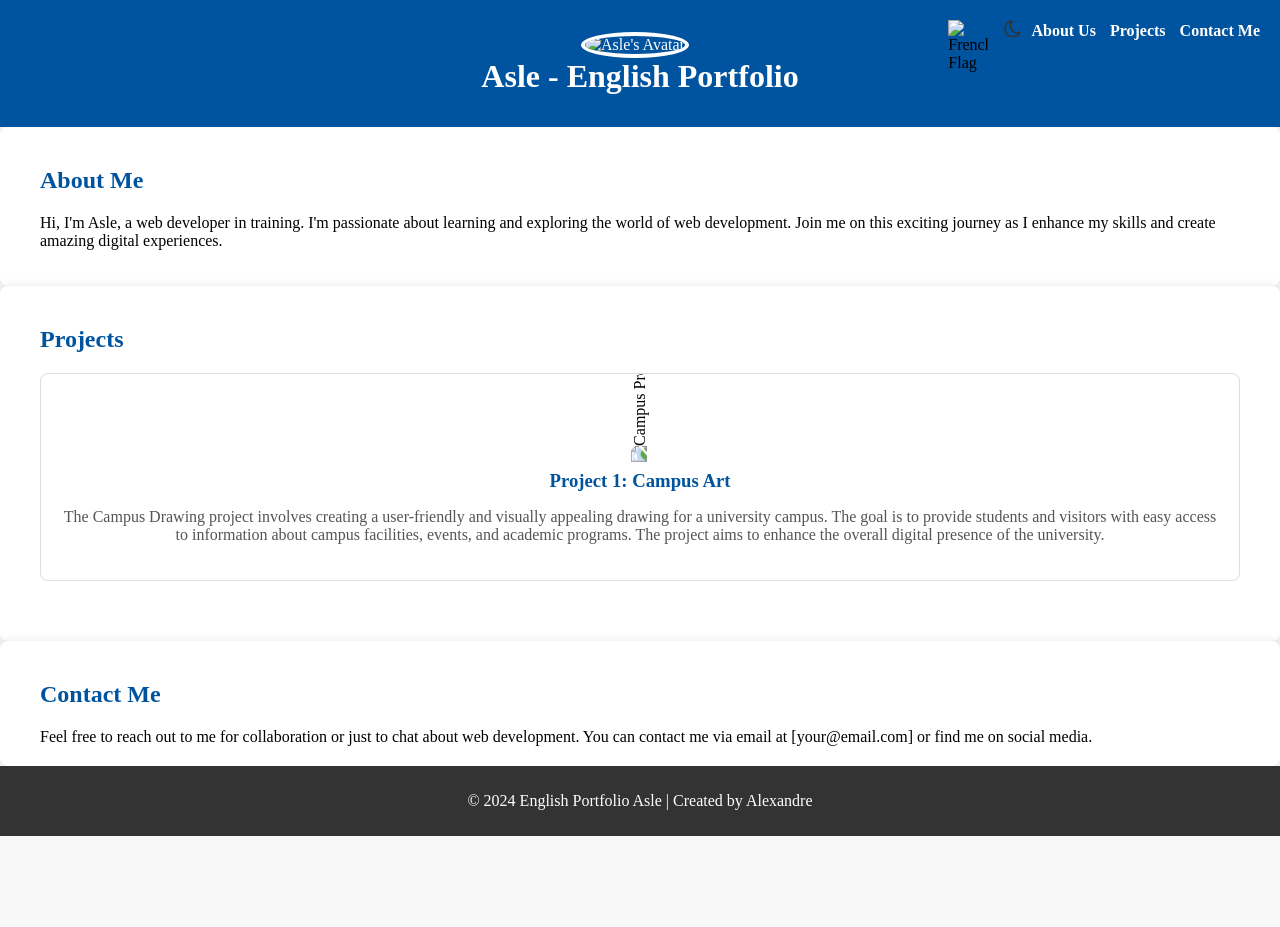
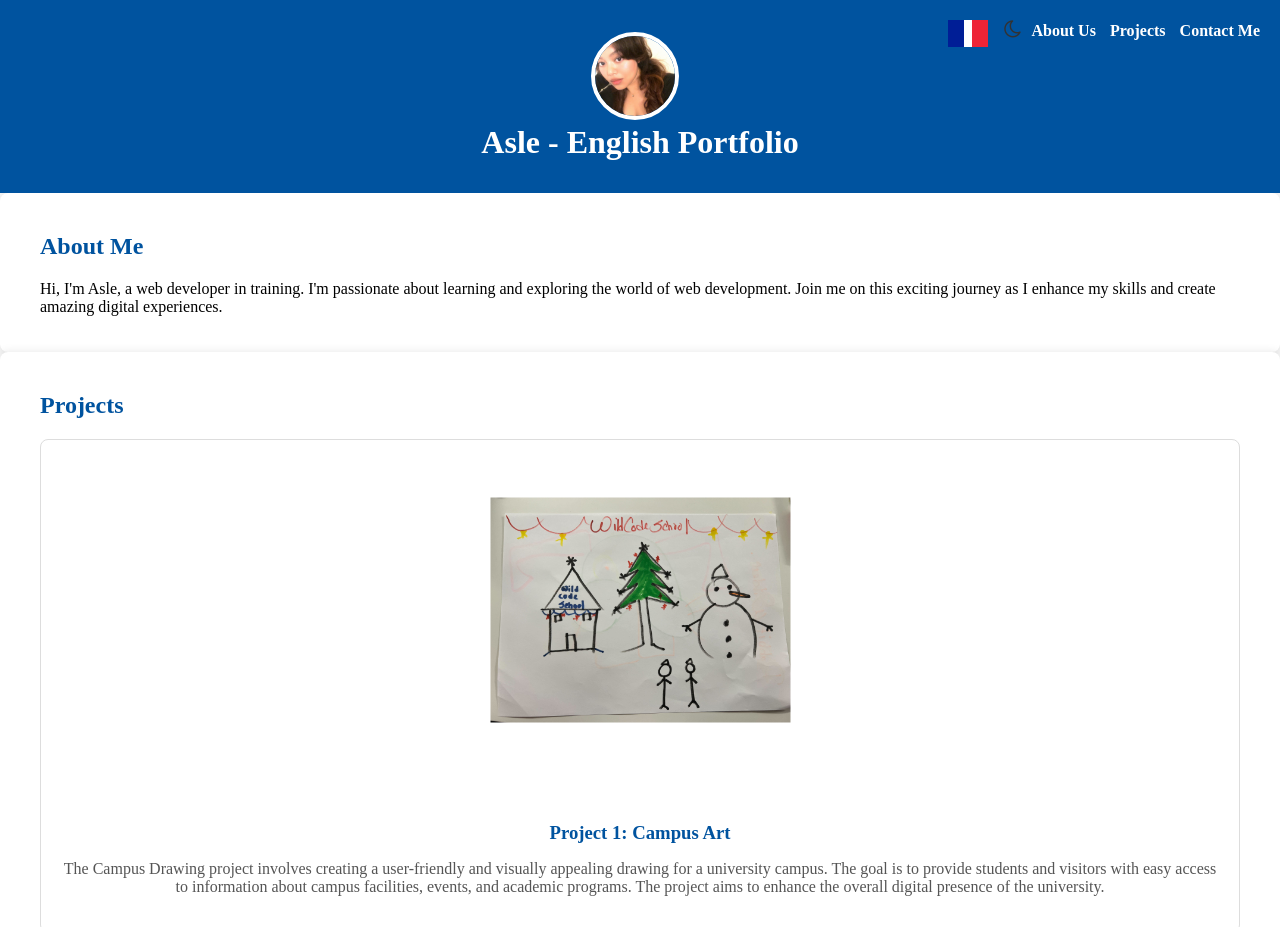
Before and after one commit to Alexandre78R/christmas-portfolio, a plain HTML site: page index.html in a window 1280 px wide. Shown: the top 927 px of the page. Before the commit the page ends 836 px from the top, so only its background shows below. Drawn offline with Linux system fonts and the light colour scheme.

Commit message:
correctif import image htm

```diff
--- a/index.html
+++ b/index.html
@@ -12,7 +12,7 @@
     <header id="about">
         <div class="container">
             <div class="avatar-and-flag">
-                <img src="asle.png" alt="Asle's Avatar" class="avatar">
+                <img src="./image/asle.png" alt="Asle's Avatar" class="avatar">
             </div>
             <h1 class="translateable" lang="en" id="headerText">English Theme Portfolio</h1>
         </div>
@@ -30,7 +30,7 @@
         <div class="container">
             <h2 class="translateable" lang="en" id="project1">Projects</h2>
             <div class="project">
-                <img src="campus.jpg" alt="Campus Project" class="project-image">
+                <img src="./image/campus.jpg" alt="Campus Project" class="project-image">
                 <div class="project-info">
                     <h3 class="translateable" lang="en" id="project1Header">Project 1: Campus Art</h3>
                     <p class="translateable" lang="en" id="project1Description">The Campus Drawing project involves creating a user-friendly and visually appealing drawing for a university campus. The goal is to provide students and visitors with easy access to information about campus facilities, events, and academic programs. The project aims to enhance the overall digital presence of the university.</p>
@@ -61,8 +61,8 @@
                     <i class="fa fa-moon-o"></i>
                 </button>
 
-                <img src="english.jpg" onclick="changeLanguage()" alt="English Flag" class="english-flag" id="englishFlagMenu">
-                <img src="france.png" onclick="changeLanguage()" alt="French Flag" class="english-flag" id="frenchFlagMenu" style="display: none;">
+                <img src="./image/english.jpg" onclick="changeLanguage()" alt="English Flag" class="english-flag" id="englishFlagMenu">
+                <img src="./image/france.png" onclick="changeLanguage()" alt="French Flag" class="english-flag" id="frenchFlagMenu" style="display: none;">
                 <li><a class="translateable scroll-link" href="#about" id="navbar1">About Us</a></li>
                 <li><a class="translateable scroll-link" href="#projects" id="navbar2">Projects</a></li>
                 <li><a class="translateable scroll-link" href="#contact"id="navbar3">Contact</a></li>
```
